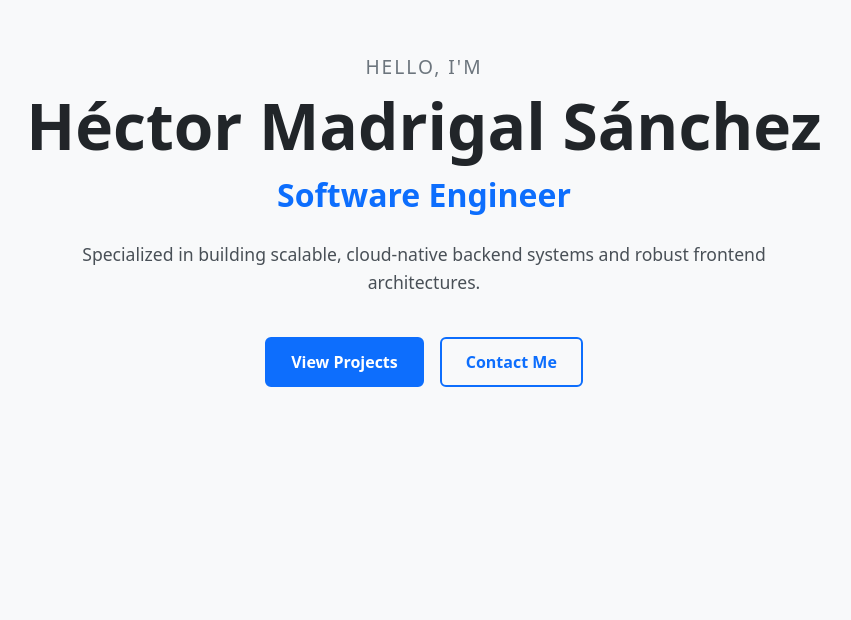
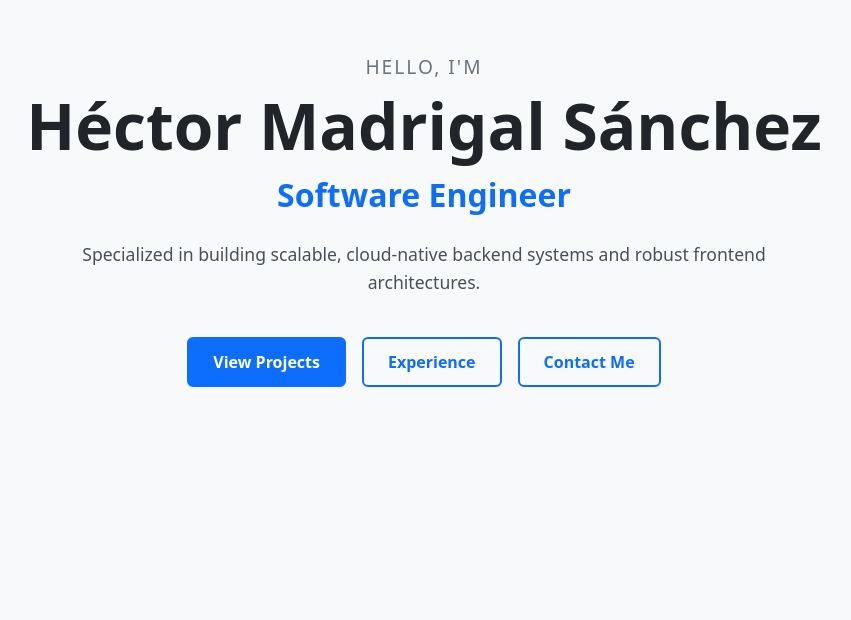
Before and after one commit to hectormadrisanch/portfolio-frontend, an Angular app in the folder portfolio-frontend/: page / in a window 1280 px wide. Shown: the part 180-800 px from the top of the page, without its empty margins (216-1067 px from the left). Built offline with nearby package versions, Linux system fonts and the light colour scheme.

Commit message:
fix(frontend): add missing experience navigation link to hero section

```diff
--- a/portfolio-frontend/src/app/components/hero/hero.component.html
+++ b/portfolio-frontend/src/app/components/hero/hero.component.html
@@ -8,6 +8,7 @@
     </p>
     <div class="hero__actions">
       <a href="#projects" class="button button--primary">View Projects</a>
+      <a href="#experience" class="button button--secondary">Experience</a>
       <a href="#contact" class="button button--secondary">Contact Me</a>
     </div>
   </div>
```
